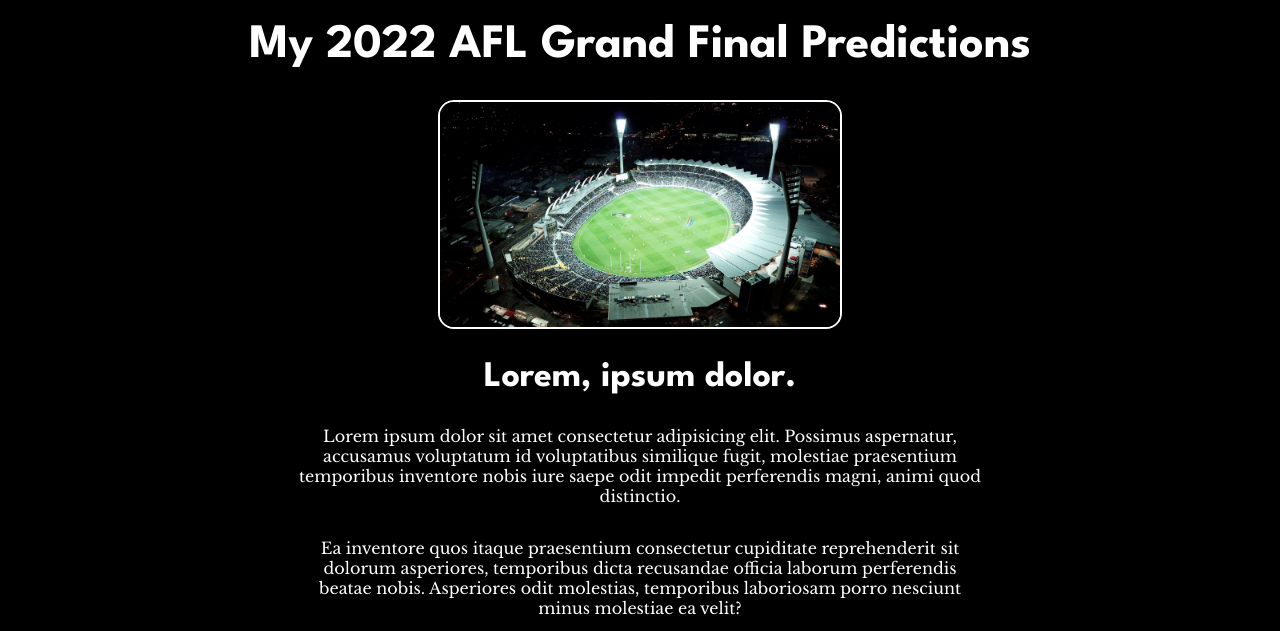
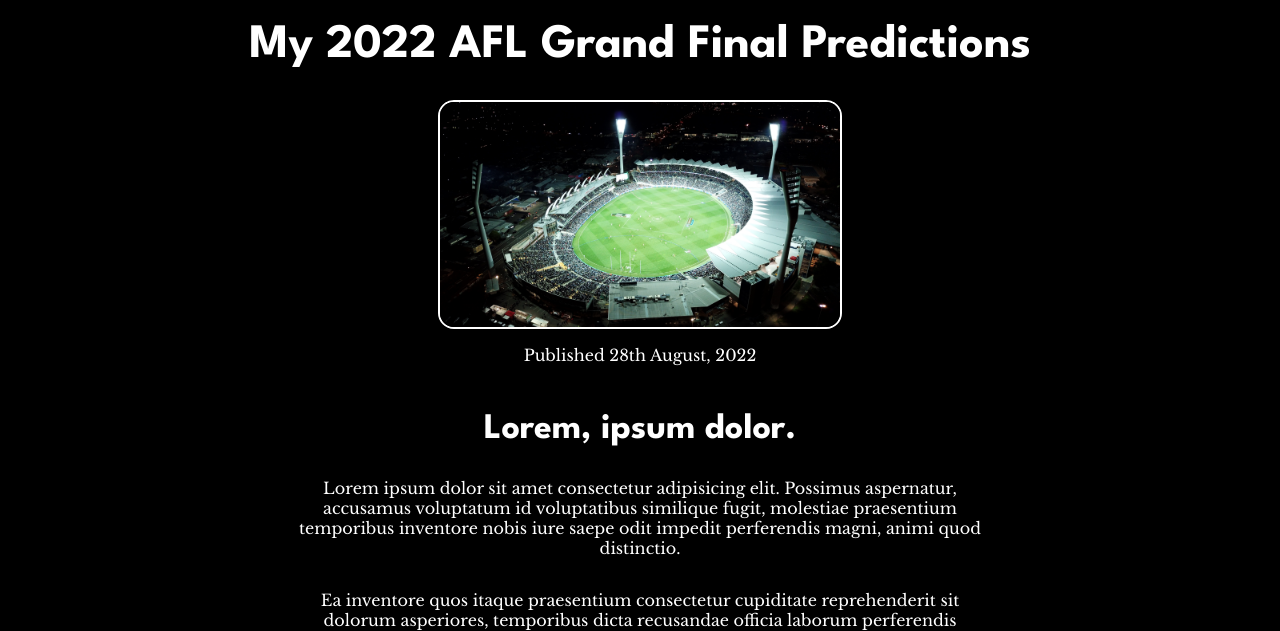
Before and after one commit to dobbbo/AdamDobson_T1A2, a plain HTML site: page blog-1.html in a window 1280 px wide. Shown: the part 153-784 px from the top of the page. Drawn offline with nearby package versions, Linux system fonts and the light colour scheme.

Commit message:
Slight edits to HTML

```diff
--- a/blog-1.html
+++ b/blog-1.html
@@ -30,6 +30,7 @@
     <main>
         <h1>My 2022 AFL Grand Final Predictions</h1>
         <img src="images/afl.jpg" alt="">
+        <p>Published 28th August, 2022</p>
         <h2>Lorem, ipsum dolor.</h2>
         <p>Lorem ipsum dolor sit amet consectetur adipisicing elit. Possimus aspernatur, accusamus voluptatum id voluptatibus similique fugit, molestiae praesentium temporibus inventore nobis iure saepe odit impedit perferendis magni, animi quod distinctio.</p>
         <p>Ea inventore quos itaque praesentium consectetur cupiditate reprehenderit sit dolorum asperiores, temporibus dicta recusandae officia laborum perferendis beatae nobis. Asperiores odit molestias, temporibus laboriosam porro nesciunt minus molestiae ea velit?</p>
```
Also changed, not shown: blog-2.html (+1 -0 lines), blog-3.html (+1 -0 lines), blog-4.html (+1 -0 lines), blog-5.html (+1 -0 lines).
